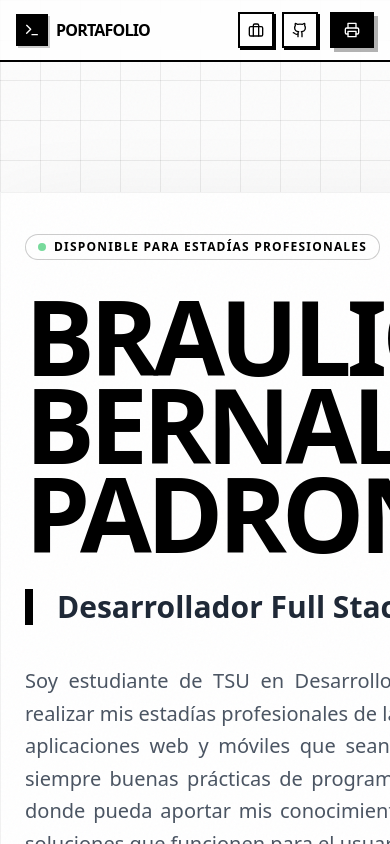
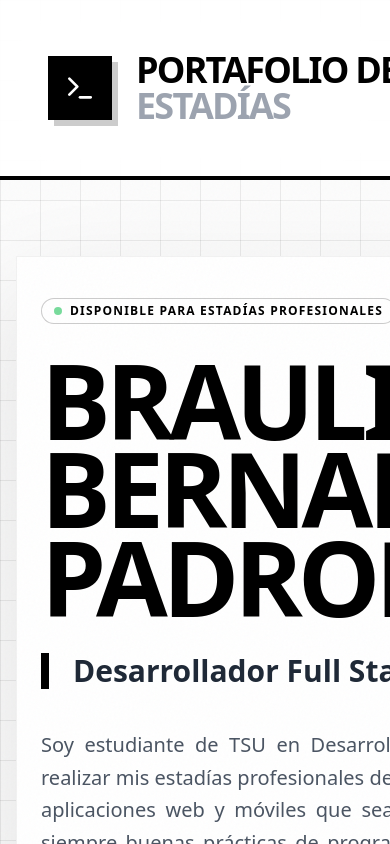
Before and after one commit to IsaiasSinthesys03/Portafolio_Estadias_Web, a React (Vite) app: page / in a window 390 px wide. Shown: the top 844 px of the page. Built offline with nearby package versions, Linux system fonts and the light colour scheme.

Commit message:
feat: enforce fixed 1100px web-look on mobile with high-scale header and zoom enabled

```diff
--- a/App.jsx
+++ b/App.jsx
@@ -343,7 +343,7 @@ export default function Portfolio() {
           margin-right: auto;
           position: relative;
           z-index: 10;
-          width: 1100px; /* Ancho fijo ligeramente menor para evitar cortes */
+          width: 1100px;
         }
       `}</style>
 
@@ -364,48 +364,43 @@ export default function Portfolio() {
       {/* BARRA DE PROGRESO */}
       <div className="fixed top-0 left-0 h-1 bg-black z-[60] print:hidden transition-all duration-75 ease-out" style={{ width: scrollProgress }}></div>
 
-      {/* HEADER NAVEGACIÓN - AHORA RESPONSIVO */}
-      <header className="fixed top-0 w-full z-50 bg-white/80 backdrop-blur-lg border-b-2 border-black print:static print:bg-white print:border-b-4 print:border-black transition-all">
-        <div className="max-w-7xl mx-auto px-4 sm:px-10 py-3 sm:py-6 flex justify-between items-center gap-2">
-          <div className="flex items-center gap-2 sm:gap-4 group cursor-pointer" onMouseEnter={() => setIsHovering(true)} onMouseLeave={() => setIsHovering(false)}>
-            <div className="w-8 h-8 sm:w-12 sm:h-12 bg-black text-white flex items-center justify-center font-bold text-sm sm:text-lg transform group-hover:rotate-180 transition-transform duration-500 shrink-0 shadow-[2px_2px_0px_0px_rgba(0,0,0,0.2)] sm:shadow-[4px_4px_0px_0px_rgba(0,0,0,0.2)]">
-              <Terminal className="w-4 h-4 sm:w-6 sm:h-6" />
+      {/* HEADER NAVEGACIÓN - ESCALADO PARA VISTA FIJA */}
+      <header className="fixed top-0 w-full z-50 bg-white/90 backdrop-blur-xl border-b-4 border-black print:static print:bg-white print:border-b-4 print:border-black transition-all">
+        <div className="w-[1100px] mx-auto px-12 py-8 flex justify-between items-center gap-6">
+          <div className="flex items-center gap-6 group cursor-pointer" onMouseEnter={() => setIsHovering(true)} onMouseLeave={() => setIsHovering(false)}>
+            <div className="w-16 h-16 bg-black text-white flex items-center justify-center font-bold text-2xl transform group-hover:rotate-180 transition-transform duration-500 shrink-0 shadow-[6px_6px_0px_0px_rgba(0,0,0,0.2)]">
+              <Terminal className="w-8 h-8" />
             </div>
-            <h1 className="text-base sm:text-3xl font-black tracking-tighter uppercase leading-none truncate max-w-[120px] sm:max-w-none">Portafolio <span className="hidden sm:inline">de <span className="text-gray-400">Estadías</span></span></h1>
+            <h1 className="text-4xl font-black tracking-tighter uppercase leading-none">Portafolio de <span className="text-gray-400">Estadías</span></h1>
           </div>
 
-          <div className="flex items-center gap-2 sm:gap-4">
+          <div className="flex items-center gap-6">
             <a
               href={`https://${portfolioData.header.contact.linkedin}`}
               target="_blank" rel="noopener noreferrer"
-              onMouseEnter={() => setIsHovering(true)} onMouseLeave={() => setIsHovering(false)}
-              className="p-2 sm:p-4 border-2 sm:border-4 border-black bg-white hover:bg-black hover:text-white transition-all print:hidden shadow-[2px_2px_0px_0px_rgba(0,0,0,1)] sm:shadow-[4px_4px_0px_0px_rgba(0,0,0,1)] hover:shadow-none hover:translate-x-0.5 hover:translate-y-0.5 sm:hover:translate-x-1 sm:hover:translate-y-1"
-              title="LinkedIn"
+              className="p-6 border-4 border-black bg-white hover:bg-black hover:text-white transition-all print:hidden shadow-[6px_6px_0px_0px_rgba(0,0,0,1)] hover:shadow-none hover:translate-x-1 hover:translate-y-1"
             >
-              <Briefcase className="w-4 h-4 sm:w-6 sm:h-6" />
+              <Briefcase className="w-8 h-8" />
             </a>
             <a
               href="https://github.com/IsaiasSinthesys03"
               target="_blank" rel="noopener noreferrer"
-              onMouseEnter={() => setIsHovering(true)} onMouseLeave={() => setIsHovering(false)}
-              className="p-2 sm:p-4 border-2 sm:border-4 border-black bg-white hover:bg-black hover:text-white transition-all print:hidden shadow-[2px_2px_0px_0px_rgba(0,0,0,1)] sm:shadow-[4px_4px_0px_0px_rgba(0,0,0,1)] hover:shadow-none hover:translate-x-0.5 hover:translate-y-0.5 sm:hover:translate-x-1 sm:hover:translate-y-1"
-              title="GitHub"
+              className="p-6 border-4 border-black bg-white hover:bg-black hover:text-white transition-all print:hidden shadow-[6px_6px_0px_0px_rgba(0,0,0,1)] hover:shadow-none hover:translate-x-1 hover:translate-y-1"
             >
-              <Github className="w-4 h-4 sm:w-6 sm:h-6" />
+              <Github className="w-8 h-8" />
             </a>
             <button
               onClick={() => window.print()}
-              onMouseEnter={() => setIsHovering(true)} onMouseLeave={() => setIsHovering(false)}
-              className="flex items-center gap-2 sm:gap-3 px-3 sm:px-10 py-2 sm:py-4 bg-black text-white border-2 sm:border-4 border-black font-black text-[10px] sm:text-sm tracking-widest uppercase print:hidden shadow-[4px_4px_0px_0px_rgba(0,0,0,0.3)] sm:shadow-[8px_8px_0px_0px_rgba(0,0,0,0.3)] hover:shadow-none hover:translate-x-1 hover:translate-y-1 sm:hover:translate-x-2 sm:hover:translate-y-2 transition-all ml-1 sm:ml-4"
+              className="flex items-center gap-4 px-12 py-6 bg-black text-white border-4 border-black font-black text-xl tracking-widest uppercase print:hidden shadow-[12px_12px_0px_0px_rgba(0,0,0,0.3)] hover:shadow-none hover:translate-x-2 hover:translate-y-2 transition-all ml-6"
             >
-              <Printer className="w-4 h-4 sm:w-6 sm:h-6" /> <span className="hidden sm:inline">Imprimir CV</span>
+              <Printer className="w-8 h-8" /> Imprimir CV
             </button>
           </div>
         </div>
       </header>
 
       {/* CONTENIDO PRINCIPAL */}
-      <main className="pt-48 print:pt-0 w-[1100px] mx-auto print:max-w-full print:px-0 relative z-10">
+      <main className="pt-64 print:pt-0 w-[1100px] mx-auto print:max-w-full print:px-0 relative z-10 px-4 sm:px-0">
 
         {/* PÁGINA 1: PERFIL PROFESIONAL */}
         <div className="web-page-card print:shadow-none print:border-none print:bg-transparent print:mb-0">
--- a/index.html
+++ b/index.html
@@ -2,7 +2,7 @@
 <html lang="es">
   <head>
     <meta charset="UTF-8" />
-    <meta name="viewport" content="width=device-width, initial-scale=1.0" />
+    <meta name="viewport" content="width=1100, user-scalable=yes" />
     <title>Braulio Isaias | Full Stack Developer & Arquitecto de Sistemas</title>
     <meta name="description" content="Portafolio profesional de Braulio Isaias Bernal Padron. Especialista en Clean Architecture, SOLID, Node.js, React y Flutter." />
     <meta name="author" content="Braulio Isaias Bernal Padron" />
```
